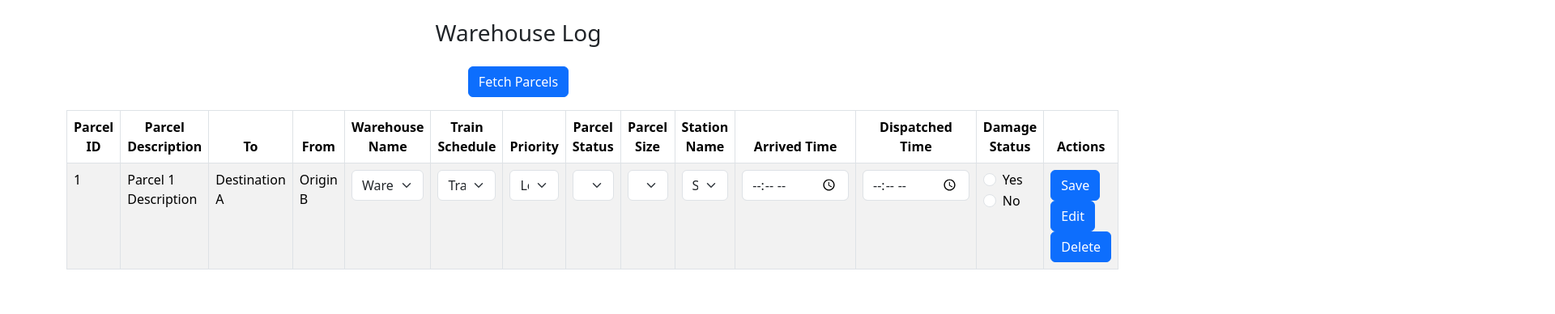
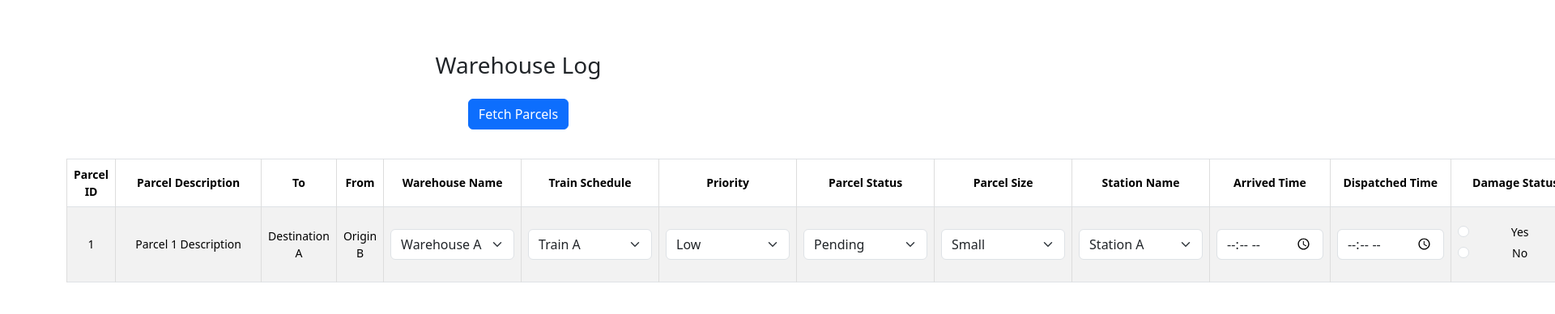
Before and after one commit to Chamalka1/Railtracer-FE, a React (Create React App) app: page /Whparcelsort in a window 1280 px wide. Shown: the top 388 px of the page at 81% size, 1920 px wide, since content can reach past the window. Built offline with nearby package versions, Linux system fonts and the light colour scheme.

Commit message:
sorttable update

```diff
--- a/src/pages/Whparcelsort/Whparcelsort.css
+++ b/src/pages/Whparcelsort/Whparcelsort.css
@@ -1,12 +1,12 @@
 /* Whparcelsort.css */
 
-/* Container */
+
 .container {
   margin-top: 60px;
   padding: 40px;
 }
 
-  /* Add New Parcel Button */
+/* Buttons */
 .btn-primary {
   background-color: #007bff;
   border-color: #007bff;
@@ -29,15 +29,18 @@
   background-color: #ffffff;
 }
 
-  .table th, .table td {
-    padding: 16px;
+.table th,
+.table td {
+  padding: 14px;
   text-align: center;
   border: 1px solid #ddd;
+  vertical-align: middle;
+  font-size: 14px;
 }
 
 .table th {
   background-color: #f8f9fa;
-    color: #495057;
+  color: #212529;
 }
 
 .table-striped tbody tr:nth-of-type(odd) {
@@ -49,22 +52,57 @@
 }
 
 /* Form Elements */
-  .form-control {
-    width: 100%;
+.form-control,
+.form-select {
+  width: 160px; /* Increased width for better visibility */
   padding: 8px;
-    margin: 4px 0;
+  margin: 2px auto;
   border: 1px solid #ccc;
   border-radius: 4px;
+  font-size: 13px;
 }
 
-  .form-select {
-    width: 100%;
-    padding: 8px;
-    margin: 4px 0;
-    border: 1px solid #ccc;
-    border-radius: 4px;
+input[type="time"] {
+  min-width: 130px;
 }
 
-  .form-control, .form-select {
-      padding: 6px;
+/* Damage Status - radio buttons */
+.form-check {
+  display: inline-block;
+  margin-right: 10px;
 }
+
+/* Buttons in Actions Column */
+.btn-group {
+  display: flex;
+  justify-content: center;
+  gap: 8px;
+  flex-wrap: wrap;
+}
+
+.btn-group .btn {
+  padding: 6px 14px;
+  font-size: 13px;
+}
+
+/* Specific Column Widths */
+td:nth-child(5), /* Warehouse Name */
+td:nth-child(6), /* Train Schedule */
+td:nth-child(7), /* Priority */
+td:nth-child(8), /* Parcel Status */
+td:nth-child(9), /* Parcel Size */
+td:nth-child(10) /* Station Name */ {
+  min-width: 170px;
+}
+
+td:nth-child(2) {
+  min-width: 180px; /* Parcel Description */
+}
+
+td:nth-child(13) {
+  min-width: 160px; /* Damage Status */
+}
+
+td:last-child {
+  min-width: 200px; /* Actions */
+}
--- a/src/pages/Whparcelsort/Whparcelsort.jsx
+++ b/src/pages/Whparcelsort/Whparcelsort.jsx
@@ -1,5 +1,5 @@
 import React from "react";
-//import "./Whparcelsort.css";
+import "./Whparcelsort.css";
 
 export const Whparcelsort = () => {
   return (
```
Lines whose indentation alone changed are shown as unchanged.
